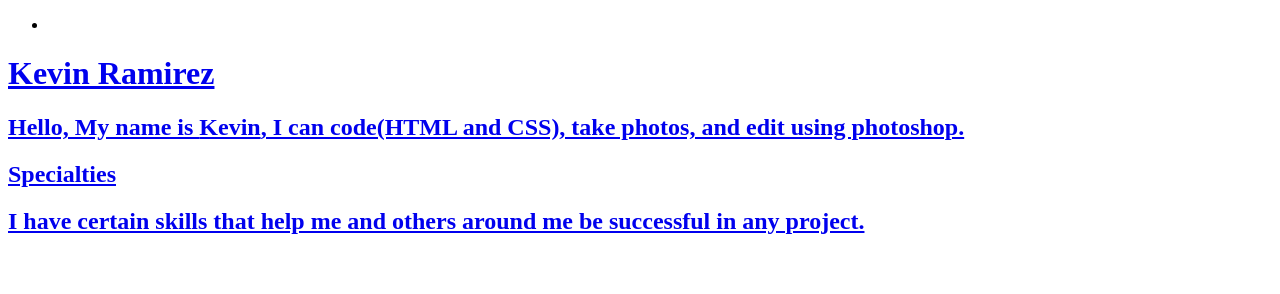
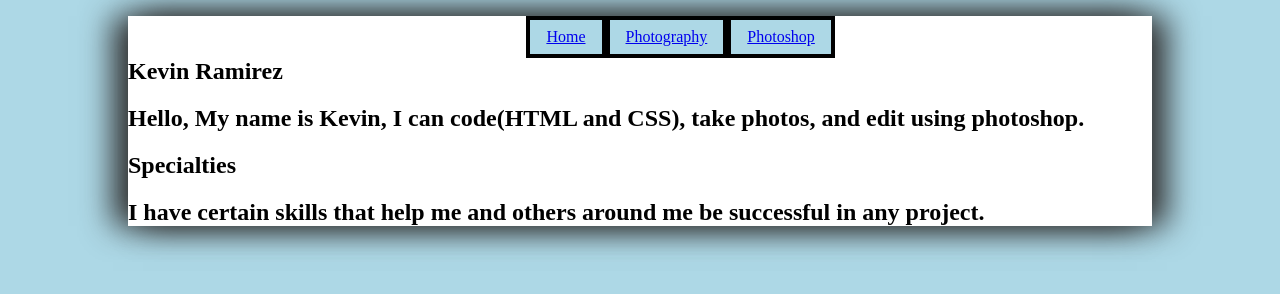
Before and after one commit to KevinObed-Ramirez/Test, a plain HTML site: page T_Index.html in a window 1280 px wide. Drawn offline with Linux system fonts and the light colour scheme.

Commit message:
I added another page and done for today 11-6

```diff
--- /dev/null
+++ b/T_Index.css
@@ -0,0 +1,48 @@
+@charset "UTF-8"
+
+/*Html and Body Styles*/
+@font-face{
+    font-family: Junction;
+    src: url("path/Junction-regular.otf") format("opentype");
+ }
+html {
+    background-color: lightblue;
+    font-family: Junction;
+ }
+ body {
+     background-color: white;
+     box-shadow: 15px 0px 30px rgb(51, 51, 51),
+                 -15px 0px 30px rgb(51, 51, 51);
+     margin: 0px auto;
+    max-width: 1024px;
+    font-family: Junction;
+ }
+ /* Horizontal Navigation Styles */
+nav.Horizontal li{
+    display: block;
+    float: left;
+    display: block;
+    text-align: center;
+ }
+ nav.Horizontal ul li{
+    display: block;
+    list-style-type: none;
+    text-decoration: none;
+    padding: 8px 16px;
+     width: auto;
+     border-right: solid 4px;
+     border-top: solid 4px;
+     border-left: solid 4px;
+     border-bottom: solid 4px;
+     background-color: lightblue;
+
+ }
+ nav.Horizontal{
+    margin: 0px auto;
+    margin-left: 35%;
+    margin-right: 20%;
+ }
+
+ section#NAme h1{
+    clear:  left;
+ }
--- a/T_Index.html
+++ b/T_Index.html
@@ -11,18 +11,21 @@
     <meta charset="UTF-8">
     <meta name="viewport" content="width=device-width, initial-scale=1.0">
     <meta http-equiv="X-UA-Compatible" content="ie=edge">
-    <title>Portfolio</title>
+    <link href="T_Index.css" rel="stylesheet">
+    <title>Home</title>
+    <link rel="icon" type="image" href="logo.png">
 </head>
 <body>
-    <nav>
+    <nav class="Horizontal">
         <ul>
-            <li> <a href="Page2.html" Ass</li>
+            <li> <a href="T_Index.html"> Home</a></li>
+            <li> <a href="Page2.html"> Photography </a></li>
+            <li> <a href="Page3.html"> Photoshop </a></li>
         </ul>
     </nav>
-    <h1>Kevin Ramirez</h1>
-    <h2> Hello, My name is <strong>Kevin</strong>, I can code(HTML and CSS), take photos, and edit using photoshop.</h2>
-    <section>
-
+    <section id="NAme">
+        <h1>Kevin Ramirez</h1>
+        <h2> Hello, My name is <strong>Kevin</strong>, I can code(HTML and CSS), take photos, and edit using photoshop.</h2>
     </section>
     <section id="Specialties">
         <h1>Specialties</h1>
--- a/Tp2_layout.css
+++ b/Tp2_layout.css
@@ -7,17 +7,7 @@
 
    Author:   Kevin Ramirez
    Date:     10-31-19
-
-   Filename: gp_layout.css
-
-   This file contains the layout styles and media
-   queries used with sample pages from the Golden
-   Pulps website.
-
 */
-
-
-/* Import Basic Design Styles Used on All Screens */
 
 
 
@@ -27,7 +17,7 @@
    src: url("path/Junction-regular.otf") format("opentype");
 }
 html {
-   background-color: black;
+   background-color: lightblue;
    font-family: Junction;
 }
 body {
@@ -44,6 +34,36 @@ body > header{
  body > h2{
    margin-left: 1em;
 }
+body header#Photo{
+   clear: both;
+}
+/* Horizontal Navigation Styles */
+nav.Horizontal li{
+   display: block;
+   float: left;
+   display: block;
+   text-align: center;
+   width: 100%;
+}
+nav.Horizontal ul li{
+   display: block;
+   list-style-type: none;
+   text-decoration: none;
+   padding: 8px 16px;
+    width: auto;
+    border-right: solid 4px;
+    border-top: solid 4px;
+    border-left: solid 4px;
+    border-bottom: solid 4px;
+    background-color: lightblue;
+
+}
+nav.Horizontal{
+   margin: 0px auto;
+   margin-left: 35%;
+   margin-right: 20%;
+}
+/*Section Styles*/
 section#sheet{
    flex: 3 1 301px;
 }
```
Also changed, not shown: Page2.html (+8 -2 lines), Page3.html (added, +12 -0 lines), logo.png (added).
